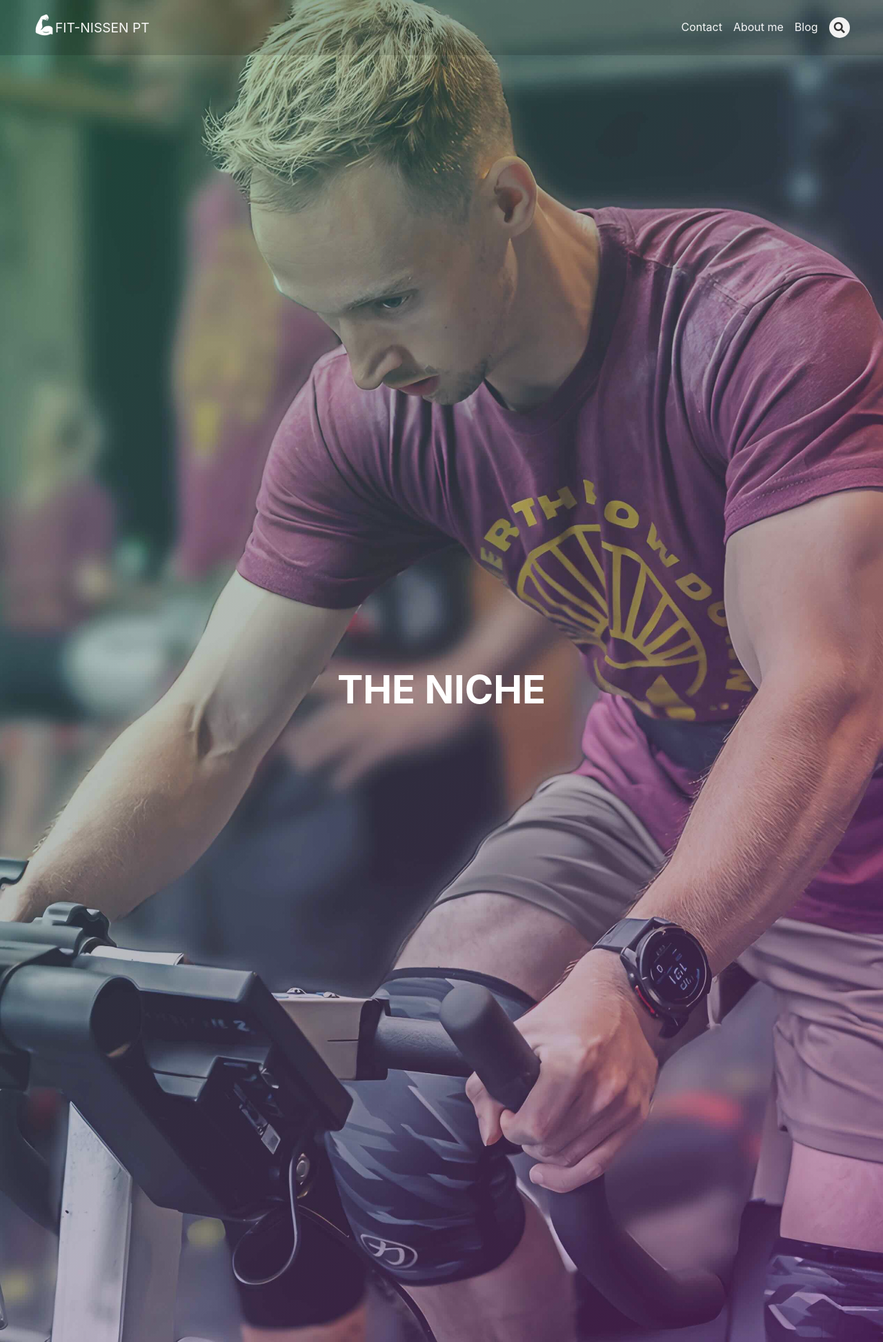
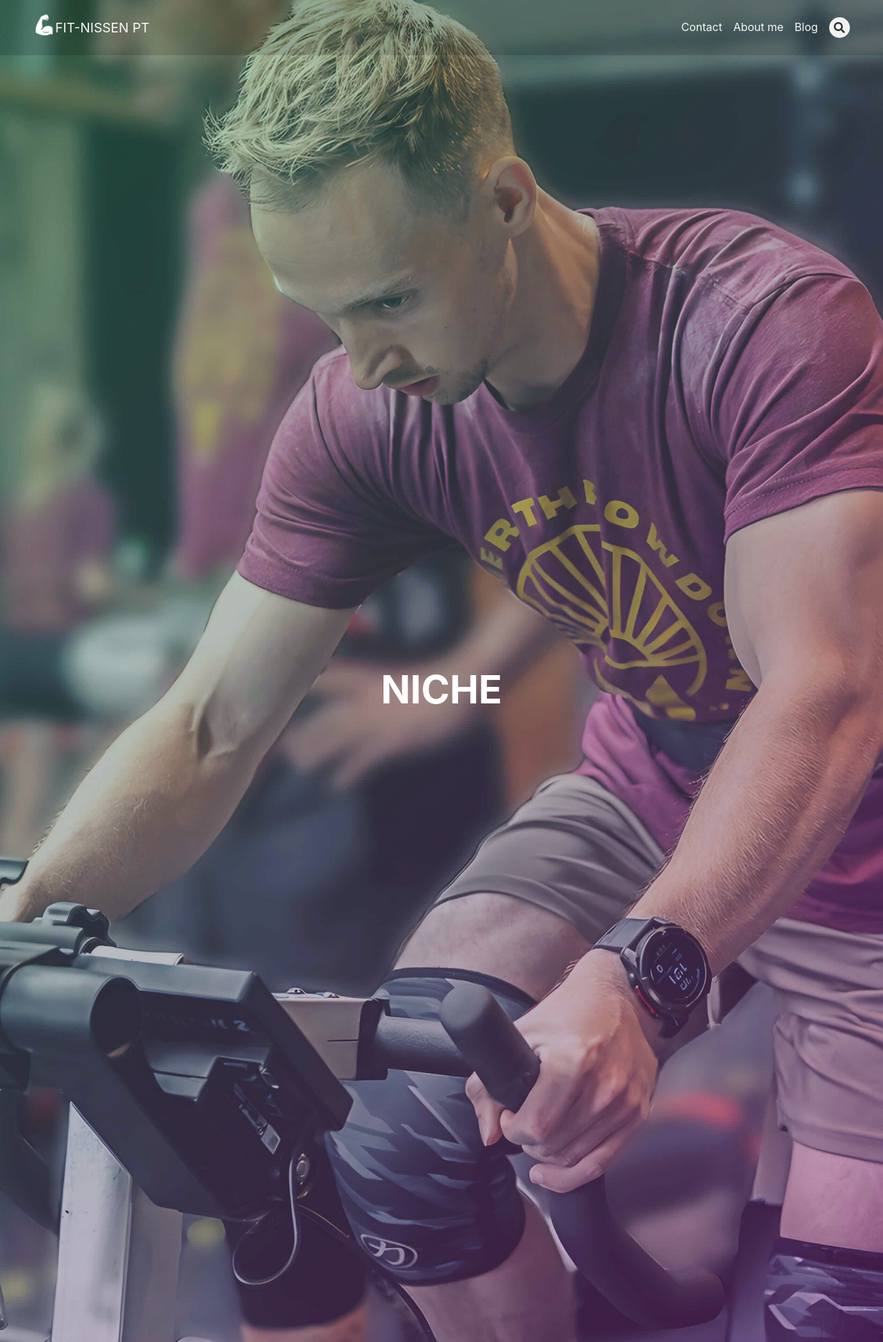
Before and after one commit to TimTools/fitnissen-site, a Jekyll site: the page built from niche.html, in a window 1280 px wide. Shown: the whole page at 69% size. Built offline with Jekyll 4.4.1, drawn with Linux system fonts in a browser that asks for light colours; nearby versions of some CDN libraries; some of the changed text lies outside the part shown.

Commit message:
refactor: update title references from "The Niche" to "Niche" for consistency

```diff
--- a/niche.html
+++ b/niche.html
@@ -3,7 +3,7 @@ layout: landing
 mode: immersive
 header:
   theme: dark
-title: THE NICHE
+title: NICHE
 title_html: "Persoonlijke training op maat"
 permalink: /niche
 article_header:
@@ -15,14 +15,14 @@ article_header:
     src: /assets/images/bike_compressed.jpeg
 data:
   sections:
-    - title: "Find your strength in The Niche"
+    - title: "Find your strength in Niche"
       height: 100vh
       excerpt: |
         Een niche (nis) is meer dan een naam voor de Gym. Het is de definitie van kwaliteit:<br><br>
         <li>In de <strong>bouw</strong> is het een uitsparing in een wand: een veilige basis om vanuit te bouwen aan een sterke constructie.</li><br>
         <li>In de <strong>ecologie</strong> zijn het de optimale omstandigheden waarin groei en kracht ontstaan.</li><br>
         <li>In de <strong>markt</strong> is het een bewuste keuze: exclusief voor jou, en niet voor de grote massa.</li><br><br>
-        <strong>The Niche</strong> combineert deze werelden. Een privéstudio voor wie klaar is met de massa en kiest voor persoonlijke groei, eerlijkheid en consistentie.<br>
+        <strong>De Niche</strong> combineert deze werelden. Een privéstudio voor wie klaar is met de massa en kiest voor persoonlijke groei, eerlijkheid en consistentie.<br>
         Hier zijn de materialen en apparaten van hoogwaardige kwaliteit en zorgvuldig samengesteld om te kunnen werken aan het beste resultaat.<br>
       background_image:
         gradient: 'linear-gradient(180deg, rgba(0,0,0,0.2), rgba(0,0,0,0.6))'
```
